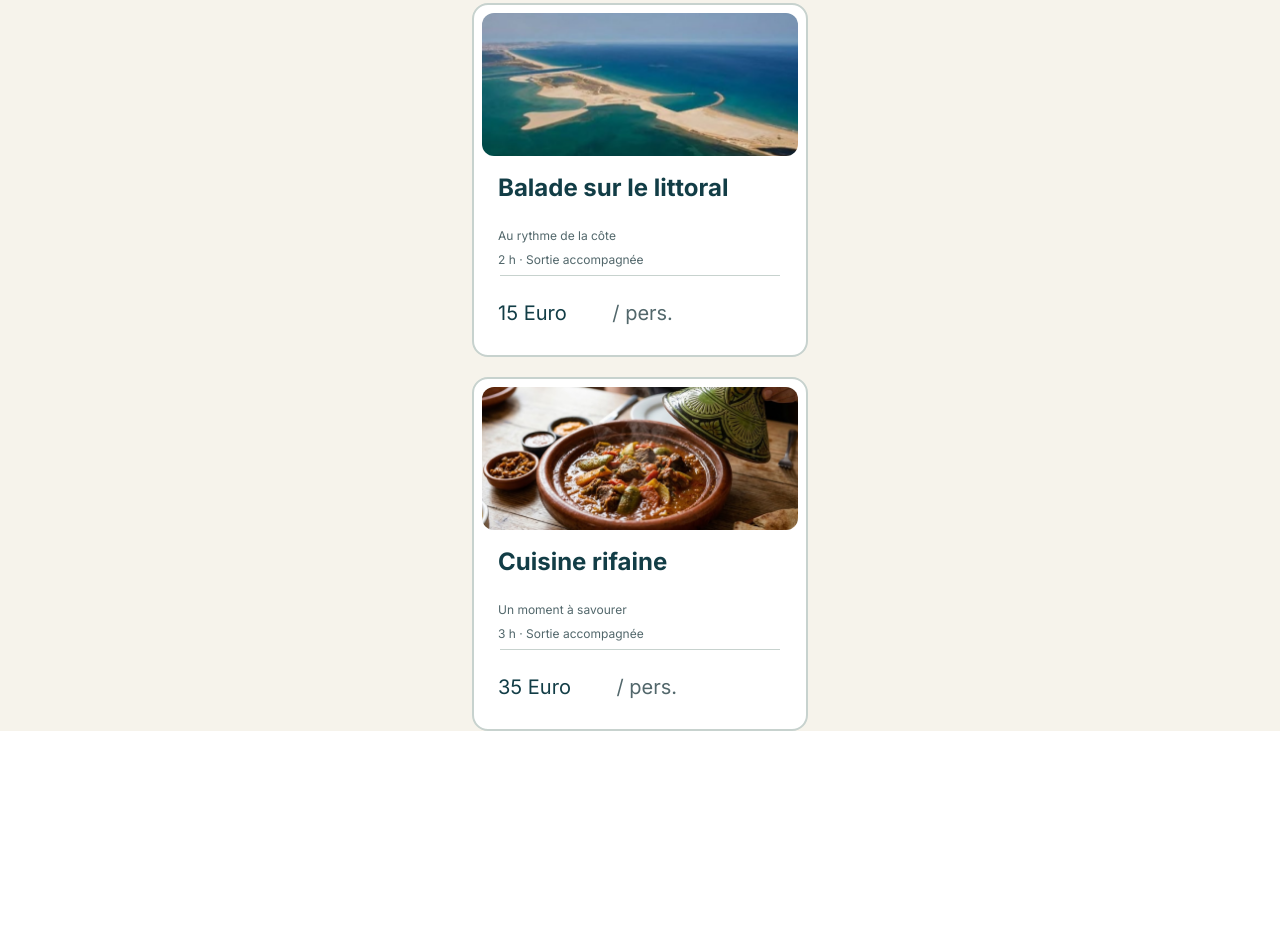
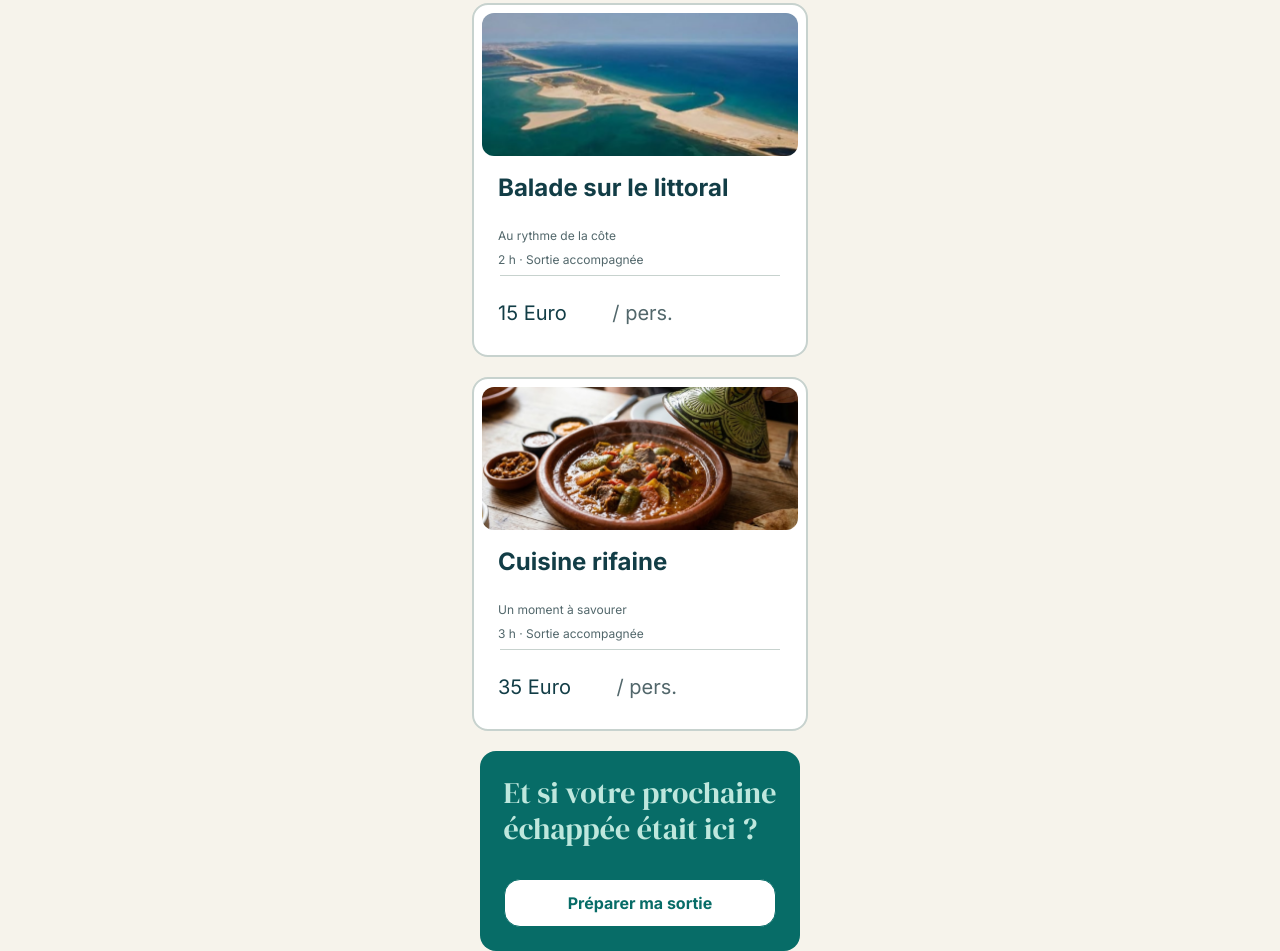
Before and after one commit to ahtalbi/Marchica-Trips, a website built with Vite: page activities.html in a window 1280 px wide. Shown: the part 2203-3154 px from the top of the page. Before the commit the page ends 2934 px from the top, so only its background shows below. Built offline with nearby package versions, Linux system fonts and the light colour scheme.

Commit message:
finishing the bottom banner

```diff
--- a/activities.html
+++ b/activities.html
@@ -100,9 +100,12 @@
 
         </section>
 
+        <div class="grid grid-cols-1  bg-primary rounded-2xl p-6 mx-auto gap-8 ">
+            <p class="text-primary-soft  font-display text-3xl">Et si votre prochaine <br> échappée était ici ?</p>
+            <a href="/reserve.html" class=" bg-surface rounded-2xl h-12 flex items-center justify-center border border-primary text-primary font-bold">Préparer ma sortie</a>
+        </div>
     </main>
     <footer>
-
     </footer>
 
 </body>
```
Also changed, not shown: 1 other file.
